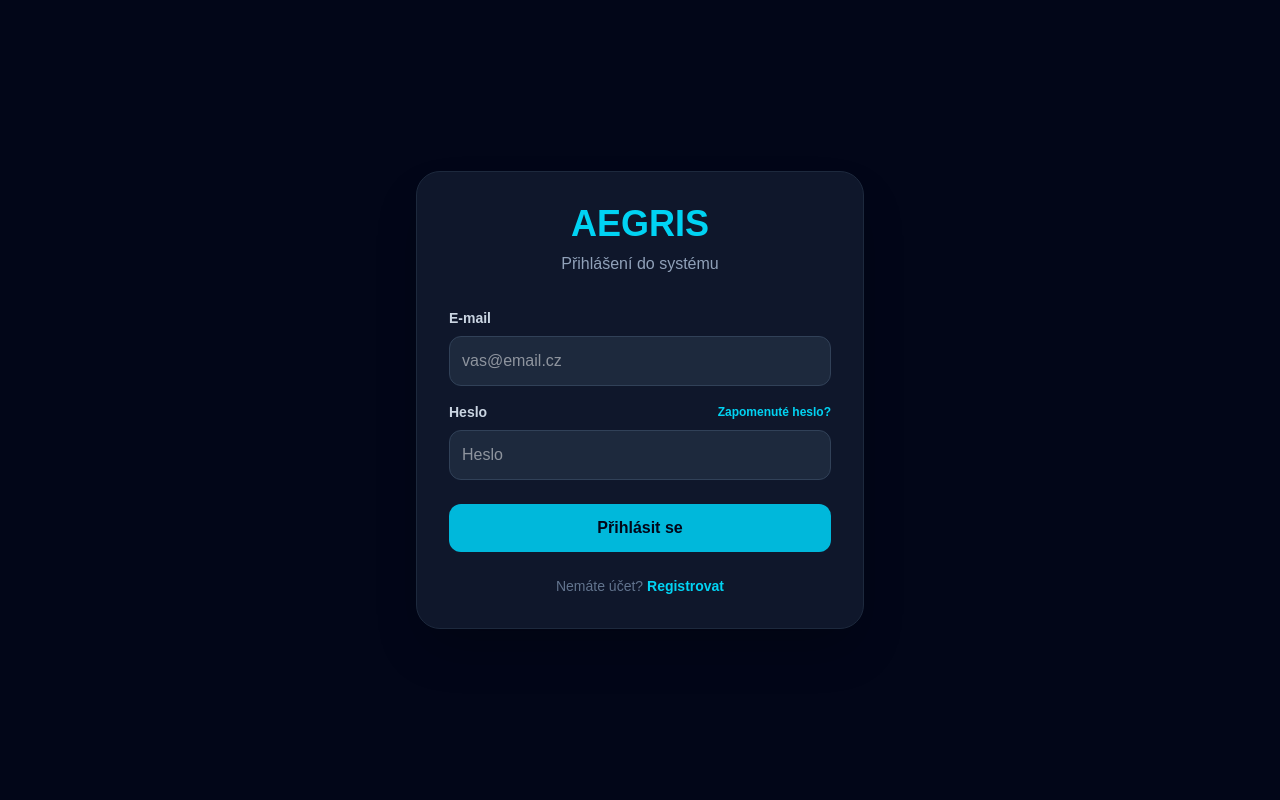
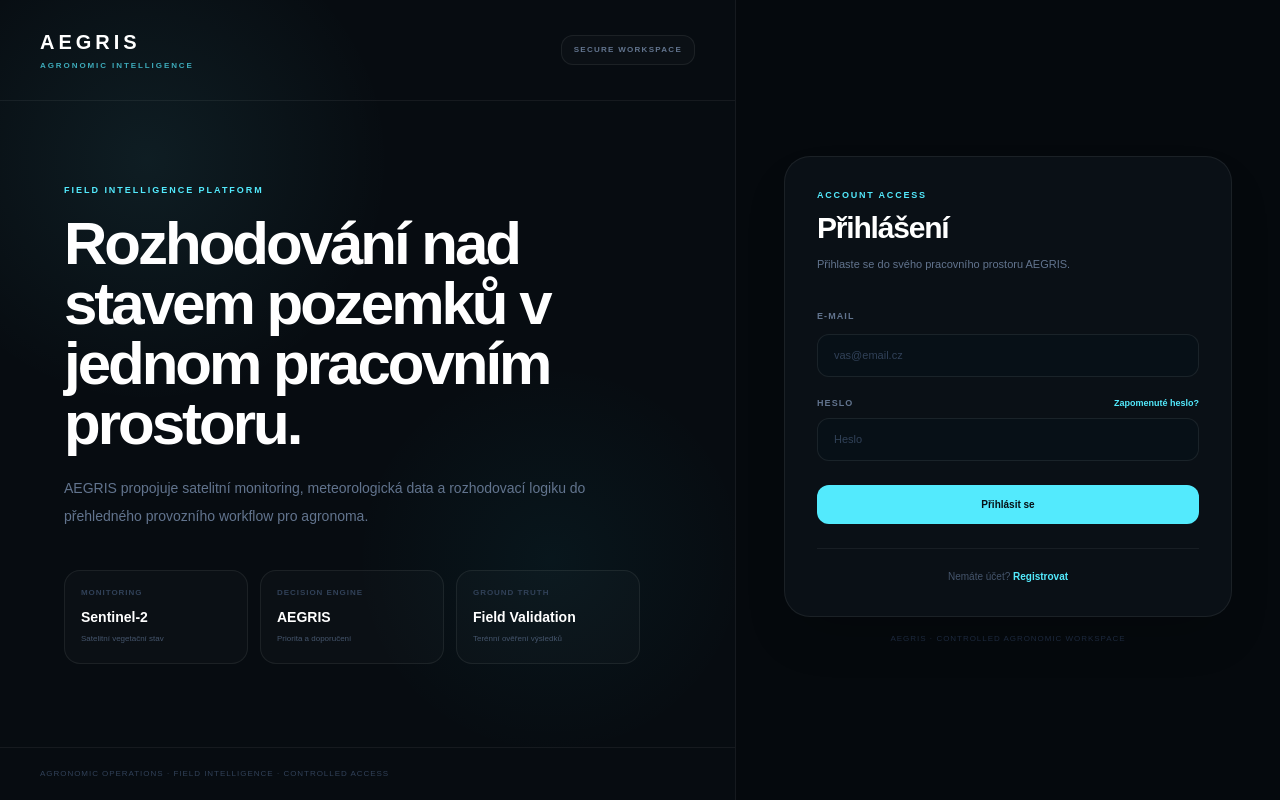
Before and after one commit to AEGRIS-Tech/aegris-web, a Next.js app: page /login in a window 1280 px wide. Built offline with nearby package versions, Linux system fonts and the light colour scheme; no server answers.

Commit message:
ui: redesign login as agronomic workspace entry

```diff
--- a/app/login/page.tsx
+++ b/app/login/page.tsx
@@ -57,20 +57,101 @@ export default function LoginPage() {
   }
 
   return (
-    <main className="flex min-h-screen items-center justify-center bg-slate-950 p-6 text-white">
-      <div className="w-full max-w-md rounded-3xl border border-slate-800 bg-slate-900 p-8 shadow-2xl">
-        <div className="mb-8 text-center">
-          <h1 className="text-4xl font-bold text-cyan-400">AEGRIS</h1>
-          <p className="mt-2 text-slate-400">Přihlášení do systému</p>
+    <main className="min-h-screen bg-[#05090d] text-slate-100">
+      <div className="grid min-h-screen lg:grid-cols-[minmax(0,1.15fr)_minmax(420px,0.85fr)]">
+        <section className="relative hidden overflow-hidden border-r border-white/[0.06] bg-[#070c11] lg:flex lg:flex-col">
+          <div className="absolute inset-0 bg-[radial-gradient(circle_at_20%_20%,rgba(103,232,249,0.08),transparent_28%),radial-gradient(circle_at_75%_70%,rgba(34,211,238,0.05),transparent_25%)]" />
+
+          <div className="relative z-10 flex items-center justify-between border-b border-white/[0.06] px-10 py-7">
+            <div>
+              <div className="text-xl font-black tracking-[0.2em] text-white">
+                AEGRIS
+              </div>
+              <div className="mt-1 text-[8px] font-bold uppercase tracking-[0.24em] text-cyan-300/70">
+                Agronomic Intelligence
+              </div>
             </div>
 
+            <div className="rounded-xl border border-white/[0.07] bg-white/[0.02] px-3 py-2 text-[8px] font-black uppercase tracking-[0.16em] text-slate-500">
+              Secure Workspace
+            </div>
+          </div>
+
+          <div className="relative z-10 flex flex-1 items-center px-10 py-12 xl:px-16">
+            <div className="max-w-2xl">
+              <div className="text-[9px] font-black uppercase tracking-[0.22em] text-cyan-300">
+                Field Intelligence Platform
+              </div>
+
+              <h1 className="mt-4 max-w-xl text-5xl font-black tracking-[-0.05em] text-white xl:text-6xl">
+                Rozhodování nad stavem pozemků v jednom pracovním prostoru.
+              </h1>
+
+              <p className="mt-5 max-w-xl text-sm leading-7 text-slate-500">
+                AEGRIS propojuje satelitní monitoring, meteorologická data a
+                rozhodovací logiku do přehledného provozního workflow pro agronoma.
+              </p>
+
+              <div className="mt-10 grid max-w-xl gap-3 sm:grid-cols-3">
+                <FeatureCard
+                  label="Monitoring"
+                  value="Sentinel-2"
+                  detail="Satelitní vegetační stav"
+                />
+                <FeatureCard
+                  label="Decision Engine"
+                  value="AEGRIS"
+                  detail="Priorita a doporučení"
+                />
+                <FeatureCard
+                  label="Ground Truth"
+                  value="Field Validation"
+                  detail="Terénní ověření výsledků"
+                />
+              </div>
+            </div>
+          </div>
+
+          <div className="relative z-10 border-t border-white/[0.06] px-10 py-5 text-[8px] uppercase tracking-[0.12em] text-slate-700">
+            Agronomic operations · field intelligence · controlled access
+          </div>
+        </section>
+
+        <section className="flex min-h-screen items-center justify-center px-5 py-8 sm:px-8 lg:px-12">
+          <div className="w-full max-w-[460px]">
+            <div className="mb-8 lg:hidden">
+              <div className="text-lg font-black tracking-[0.2em] text-white">
+                AEGRIS
+              </div>
+              <div className="mt-1 text-[8px] font-bold uppercase tracking-[0.22em] text-cyan-300/70">
+                Agronomic Intelligence
+              </div>
+            </div>
+
+            <div className="rounded-[26px] border border-white/[0.07] bg-[#0a1016] p-6 shadow-2xl shadow-black/20 sm:p-8">
+              <div className="text-[9px] font-black uppercase tracking-[0.2em] text-cyan-300">
+                Account Access
+              </div>
+
+              <h2 className="mt-2 text-3xl font-black tracking-[-0.04em] text-white">
+                Přihlášení
+              </h2>
+
+              <p className="mt-2 text-[11px] leading-5 text-slate-500">
+                Přihlaste se do svého pracovního prostoru AEGRIS.
+              </p>
+
               <form
+                className="mt-7"
                 onSubmit={(event) => {
                   event.preventDefault();
                   void login();
                 }}
               >
-          <label htmlFor="email" className="mb-2 block text-sm font-semibold text-slate-300">
+                <label
+                  htmlFor="email"
+                  className="text-[9px] font-black uppercase tracking-[0.12em] text-slate-500"
+                >
                   E-mail
                 </label>
                 <input
@@ -82,17 +163,25 @@ export default function LoginPage() {
                   autoComplete="email"
                   required
                   disabled={loading}
-            className="w-full rounded-xl border border-slate-700 bg-slate-800 p-3 text-white outline-none focus:border-cyan-400 disabled:opacity-60"
+                  className="mt-2 w-full rounded-xl border border-white/[0.08] bg-[#071017] px-4 py-3 text-[11px] text-white outline-none transition placeholder:text-slate-700 focus:border-cyan-300/40 disabled:cursor-not-allowed disabled:opacity-50"
                 />
 
-          <div className="mt-4 flex items-center justify-between gap-4">
-            <label htmlFor="password" className="block text-sm font-semibold text-slate-300">
+                <div className="mt-5 flex items-center justify-between gap-4">
+                  <label
+                    htmlFor="password"
+                    className="text-[9px] font-black uppercase tracking-[0.12em] text-slate-500"
+                  >
                     Heslo
                   </label>
-            <Link href="/auth/forgot-password" className="text-xs font-semibold text-cyan-400 hover:text-cyan-300">
+
+                  <Link
+                    href="/auth/forgot-password"
+                    className="text-[9px] font-bold text-cyan-300 transition hover:text-cyan-200"
+                  >
                     Zapomenuté heslo?
                   </Link>
                 </div>
+
                 <input
                   id="password"
                   type="password"
@@ -102,11 +191,11 @@ export default function LoginPage() {
                   autoComplete="current-password"
                   required
                   disabled={loading}
-            className="mt-2 w-full rounded-xl border border-slate-700 bg-slate-800 p-3 text-white outline-none focus:border-cyan-400 disabled:opacity-60"
+                  className="mt-2 w-full rounded-xl border border-white/[0.08] bg-[#071017] px-4 py-3 text-[11px] text-white outline-none transition placeholder:text-slate-700 focus:border-cyan-300/40 disabled:cursor-not-allowed disabled:opacity-50"
                 />
 
                 {errorMessage && (
-            <div className="mt-5 rounded-xl border border-red-500/40 bg-red-500/10 p-4 text-sm text-red-400">
+                  <div className="mt-4 rounded-xl border border-red-400/15 bg-red-400/[0.04] px-4 py-3 text-[10px] leading-5 text-red-300">
                     {errorMessage}
                   </div>
                 )}
@@ -114,19 +203,49 @@ export default function LoginPage() {
                 <button
                   type="submit"
                   disabled={loading}
-            className="mt-6 w-full rounded-xl bg-cyan-500 py-3 font-bold text-slate-950 transition hover:bg-cyan-400 disabled:cursor-not-allowed disabled:opacity-50"
+                  className="mt-6 w-full rounded-xl bg-cyan-300 px-5 py-3 text-[10px] font-black text-[#061015] transition hover:bg-cyan-200 disabled:cursor-not-allowed disabled:opacity-50"
                 >
                   {loading ? "Přihlašuji..." : "Přihlásit se"}
                 </button>
               </form>
 
-        <div className="mt-6 text-center text-sm text-slate-500">
+              <div className="mt-6 border-t border-white/[0.06] pt-5 text-center text-[10px] text-slate-600">
                 Nemáte účet?{" "}
-          <Link href="/register" className="font-semibold text-cyan-400 hover:text-cyan-300">
+                <Link
+                  href="/register"
+                  className="font-bold text-cyan-300 transition hover:text-cyan-200"
+                >
                   Registrovat
                 </Link>
               </div>
             </div>
+
+            <div className="mt-4 text-center text-[8px] uppercase tracking-[0.12em] text-slate-800">
+              AEGRIS · Controlled agronomic workspace
+            </div>
+          </div>
+        </section>
+      </div>
     </main>
   );
 }
+
+function FeatureCard({
+  label,
+  value,
+  detail,
+}: {
+  label: string;
+  value: string;
+  detail: string;
+}) {
+  return (
+    <div className="rounded-2xl border border-white/[0.07] bg-white/[0.02] p-4">
+      <div className="text-[8px] font-black uppercase tracking-[0.12em] text-slate-700">
+        {label}
+      </div>
+      <div className="mt-2 text-sm font-black text-white">{value}</div>
+      <div className="mt-1 text-[8px] leading-4 text-slate-600">{detail}</div>
+    </div>
+  );
+}
```
Lines whose indentation alone changed are shown as unchanged.
